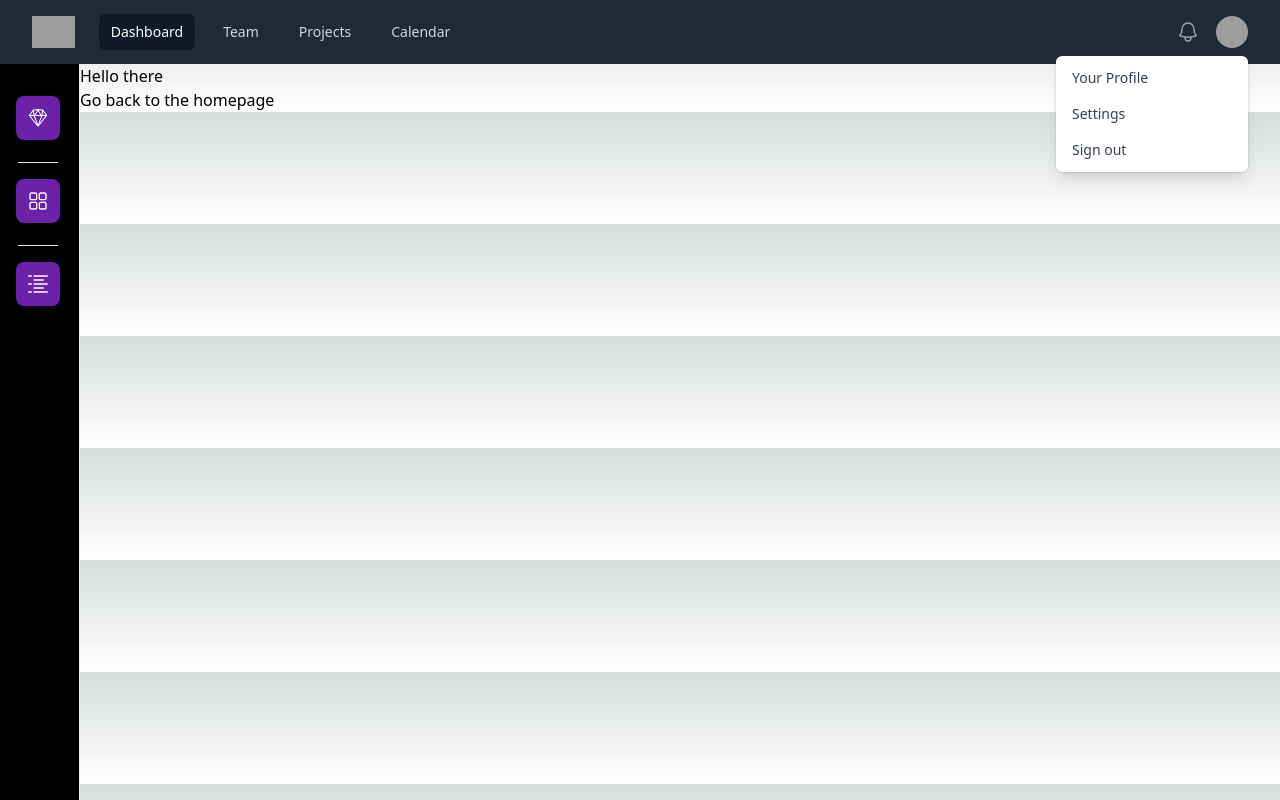
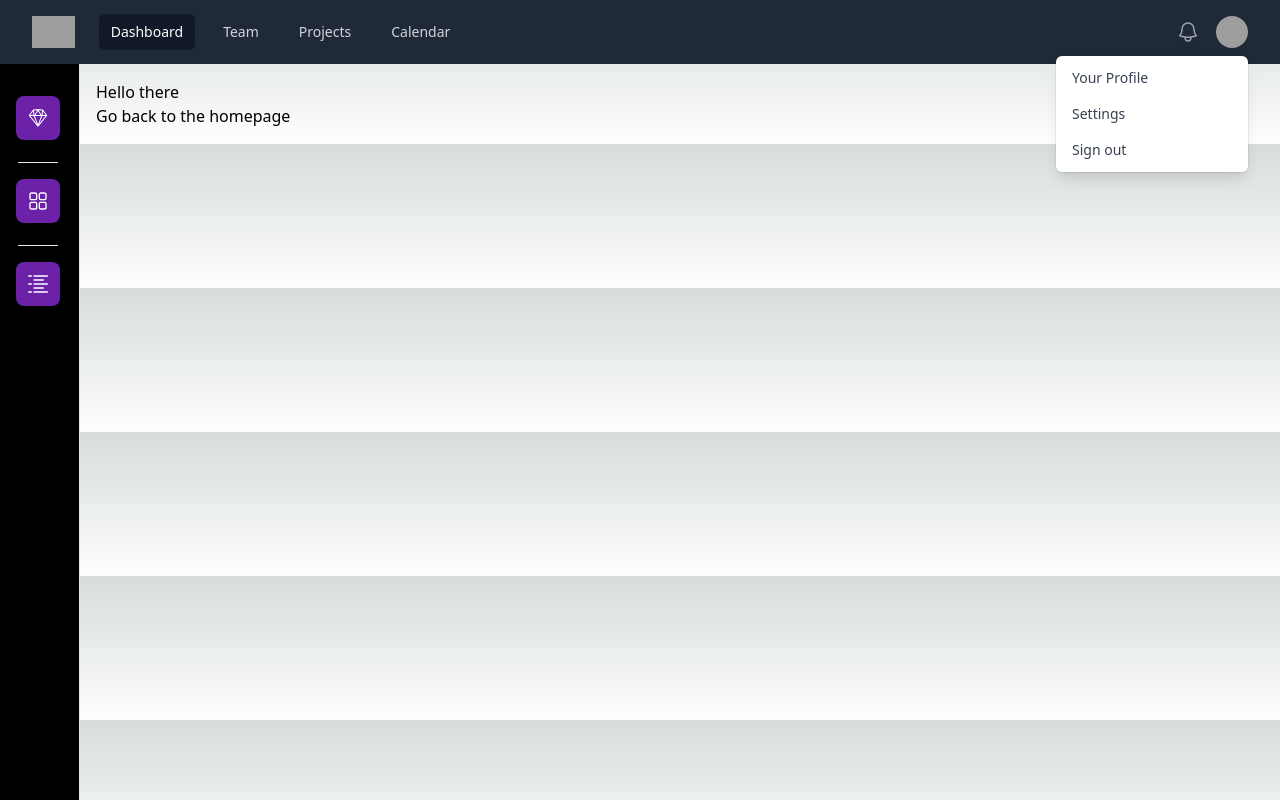
Before and after one commit to Tirraa/dashboard_rtm, a Next.js app: page /dashboard in a window 1280 px wide. Built offline with nearby package versions, Linux system fonts and the light colour scheme; grey boxes are pictures that could not be loaded.

Commit message:
add: main padding

```diff
--- a/src/app/dashboard/layout.tsx
+++ b/src/app/dashboard/layout.tsx
@@ -11,7 +11,7 @@ export default function DashboardLayout({ children }: { children: ReactNode }) {
   return (
     <div className="flex">
       <Sidebar />
-      <div className="ml-20 flex-1">{children}</div>
+      <main className="ml-20 flex-1">{children}</main>
     </div>
   );
 }
--- a/src/app/globals.css
+++ b/src/app/globals.css
@@ -22,3 +22,7 @@ body {
       transparent,
       rgb(var(--background-end-rgb))) rgb(var(--background-start-rgb));
 }
+
+main {
+  padding: 1rem;
+}
```
